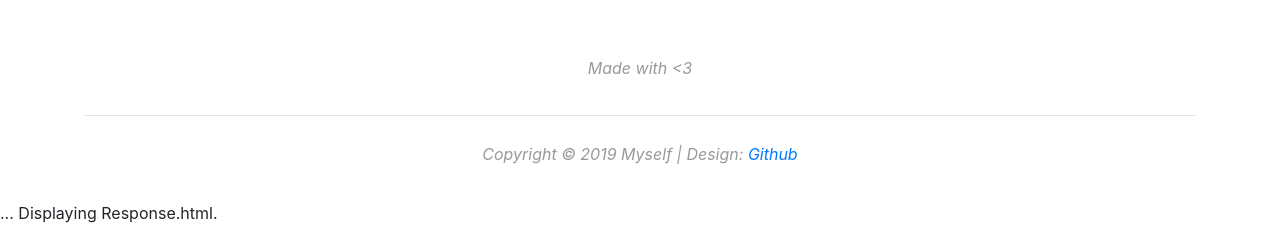
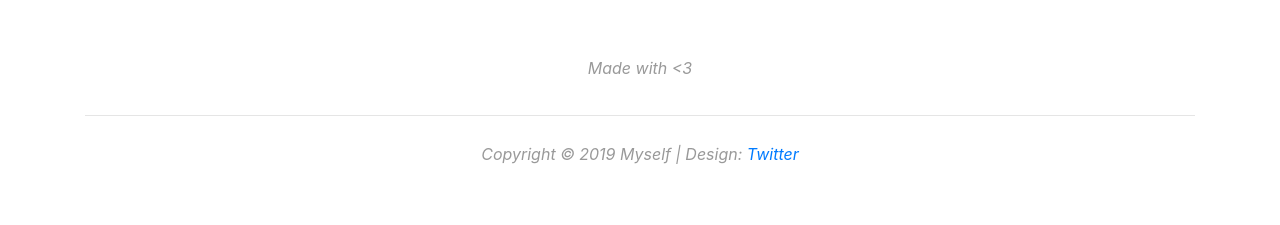
Before and after one commit to s4shivam/s4shivam.github.io, a plain HTML site: page index.html in a window 1280 px wide. Shown: the part 4396-4621 px from the top of the page. After the commit the page ends 4597 px from the top, so only its background shows below. Drawn offline with nearby package versions, Linux system fonts and the light colour scheme.

Commit message:
Update index.html

```diff
--- a/index.html
+++ b/index.html
@@ -159,7 +159,7 @@
     <hr>
     <p>Copyright © 2019 Myself
 
-                        | Design: <a rel="nofollow" href="http://www.github.com" target="_parent">Github</a></p>
+                        | Design: <a rel="nofollow" href="https://twitter.com/agarawal23" target="_parent">Twitter</a></p>
   </div>
 </footer>
 
@@ -187,5 +187,3 @@ function topFunction() {
 }
 </script>
 </html>
-...
-Displaying Response.html.
```
